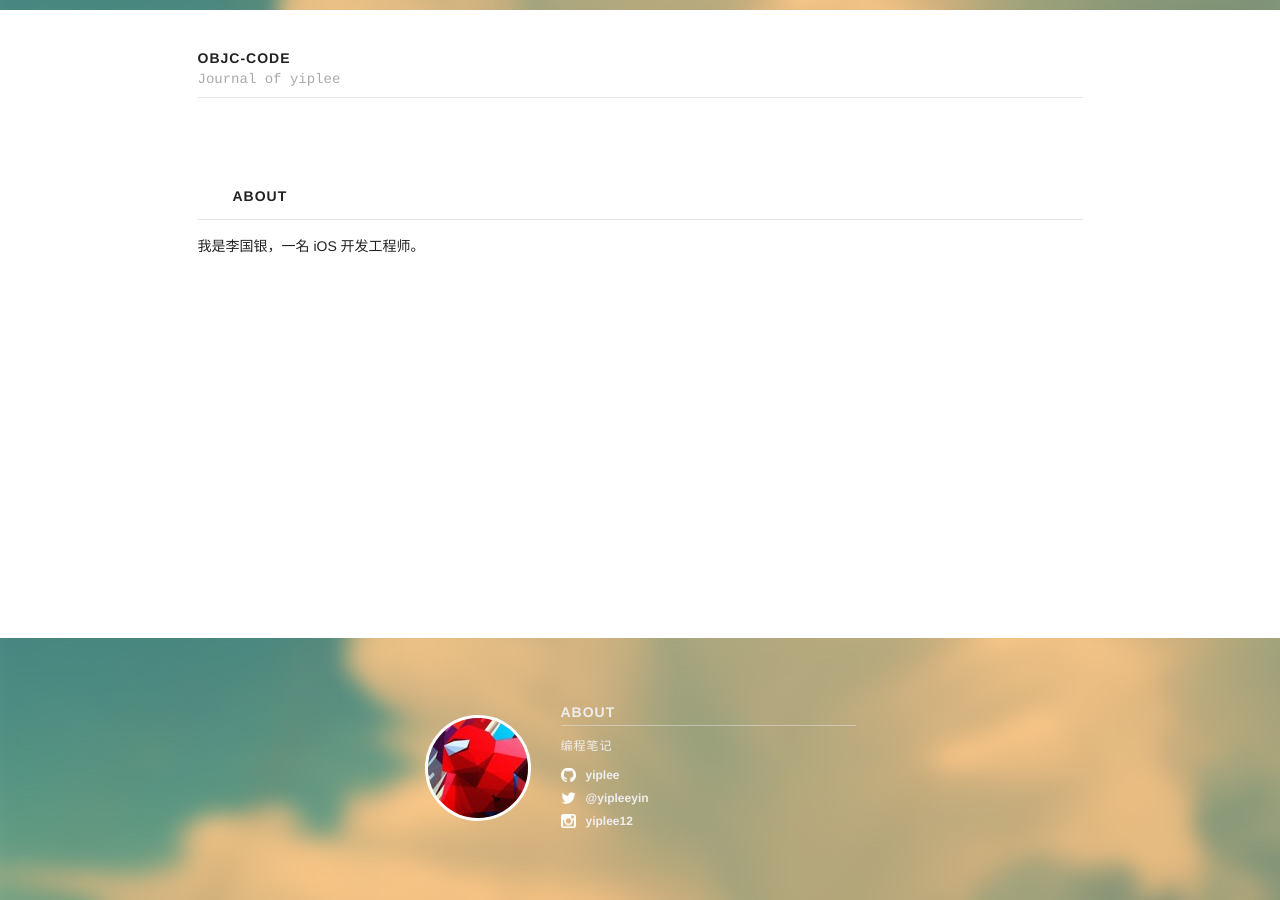
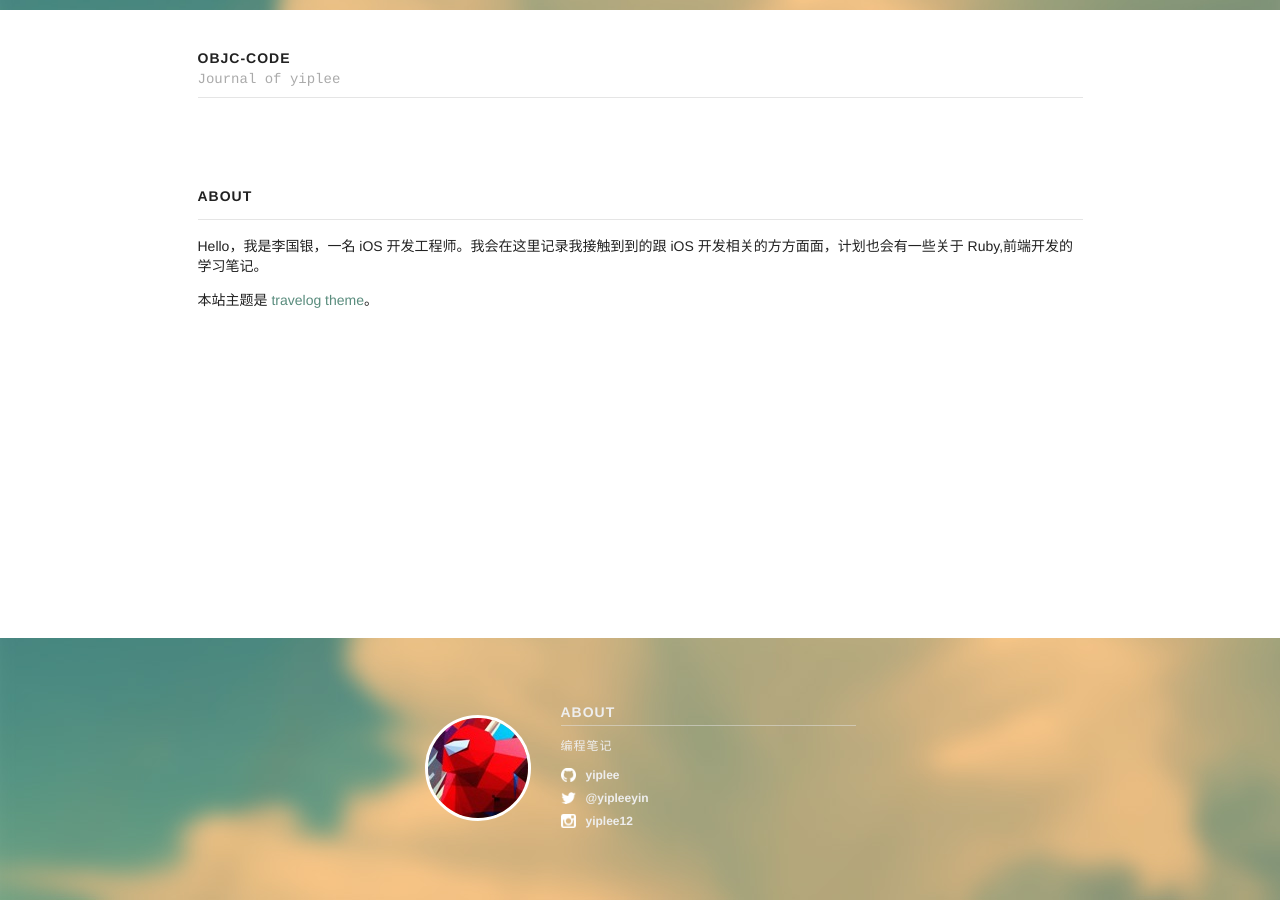
Before and after one commit to yiplee/yiplee.github.io, a Jekyll site: the page built from about.md, in a window 1280 px wide. Built offline with Jekyll 4.4.1, drawn with Linux system fonts in a browser that asks for light colours.

Commit message:
about 页面更新，文章 title 布局更改

```diff
--- a/_includes/post.html
+++ b/_includes/post.html
@@ -1,6 +1,6 @@
 <link rel="stylesheet" href="/css/pygments.css">
 <section class="post">
-    <div class="post-header post-header--dw">
+    <div class="post-header">
         <a href="{{ site.baseurl }}{{ include.post.url }}"><h3 class="post-header-title">{{ include.post.title }}</h3></a>
         <h4 class="post-header-date"><span class="ordinal">{{ include.post.date | date: "%e" }}</span> {{ include.post.date | date: "%B &#8217;%y" }}</h4>
     </div>
--- a/_sass/modules/post/_rules.scss
+++ b/_sass/modules/post/_rules.scss
@@ -9,7 +9,7 @@
     }
 
     .post-header {
-        padding-left: 35px;
+        padding-left: 0px;
         min-height: $post-header-height;
         background-repeat: no-repeat;
         background-position: left center;
@@ -59,7 +59,7 @@
         font-family: $title-font;
         font-size: 18px;
         font-weight: 500;
-        text-transform: uppercase;
+        // text-transform: uppercase;
         letter-spacing: 1px;
 
         // Force default text colour [as post-header is wrapped by a link]
--- a/about.md
+++ b/about.md
@@ -4,4 +4,6 @@ title: About
 permalink: /about/
 ---
 
-我是李国银，一名 iOS 开发工程师。
+Hello，我是李国银，一名 iOS 开发工程师。我会在这里记录我接触到到的跟 iOS 开发相关的方方面面，计划也会有一些关于 Ruby,前端开发的学习笔记。
+
+本站主题是 [travelog theme](http://jekyllthemes.io/theme/22631724/travelog-theme)。
```
